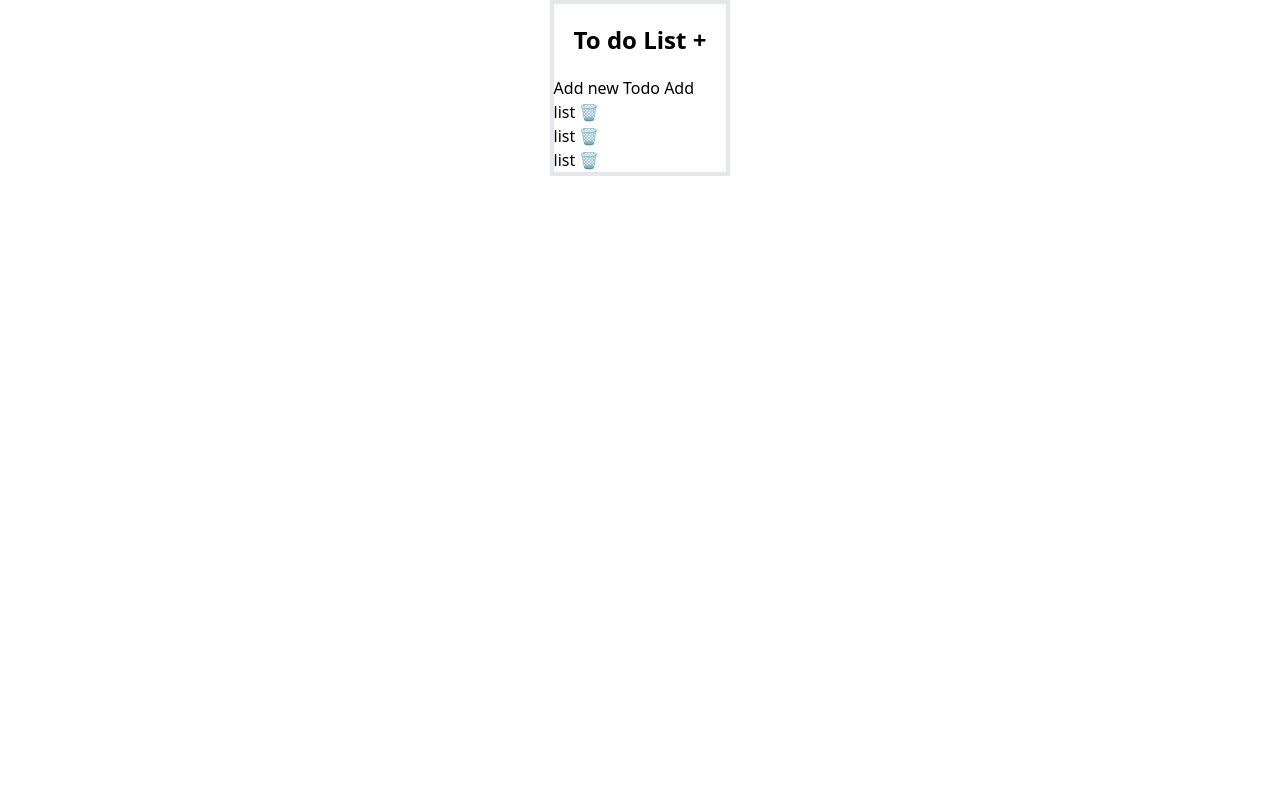
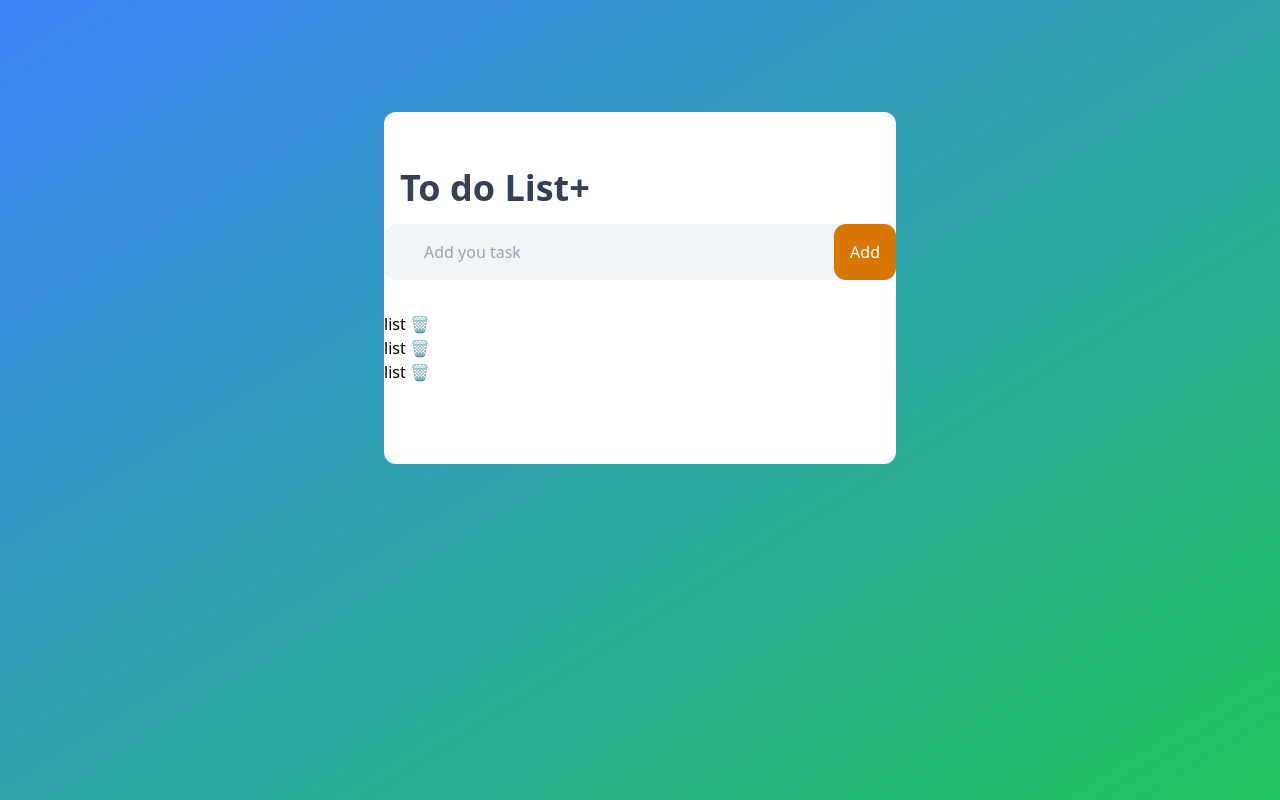
Before and after one commit to darshan-gawande/TodoList, a website: page index.html in a window 1280 px wide. Drawn offline with Linux system fonts and the light colour scheme.

Commit message:
styling-I

```diff
--- a/index.html
+++ b/index.html
@@ -6,17 +6,15 @@
     <link href="./src/output.css" rel="stylesheet">
     <title>ToDoList</title>
 </head>
-<body class="flex justify-center items-center h-screen">
+<body>
     <!-- title -->
-    <div class="bg-red-200 border-4 w-64 h-64 justify-center items-center">
-    <div>
-        <h1 id="title" class="text-2xl font-bold p-5 ">To do List + </h1>
-    </div>
-    <div>
-        <label id="addTodo" class="">
-            Add new Todo
-        </label>
-        <button id="button">Add</button>
+    <div id="container" class="w-full min-h-screen bg-gradient-to-br from-blue-500 to-green-500 p-4 ">
+    <div  id="todoApp" class="w-full max-w-lg bg-white mt-24 mx-auto mb-52 pt-10 mx-10 pb-20 rounded-xl">
+        <h1 class="text-slate-700 text-4xl font-bold text-center p-2 m-2 flex">To do List+ </h1>
+
+    <div id="row" class="flex items-center justify-between bg-slate-100 rounded-xl pl-8 mb-8">
+       <input type="text" placeholder="Add you task" class="basis-0 outline-none border-none bg-transparent p-2 font-medium">
+        <button class="outline-none border-none bg-amber-600 text-white px-4 py-4 cursor-pointer rounded-xl">Add</button>
     </div>
 
     <div id="TodoList">
```
Also changed, not shown: src/output.css.
